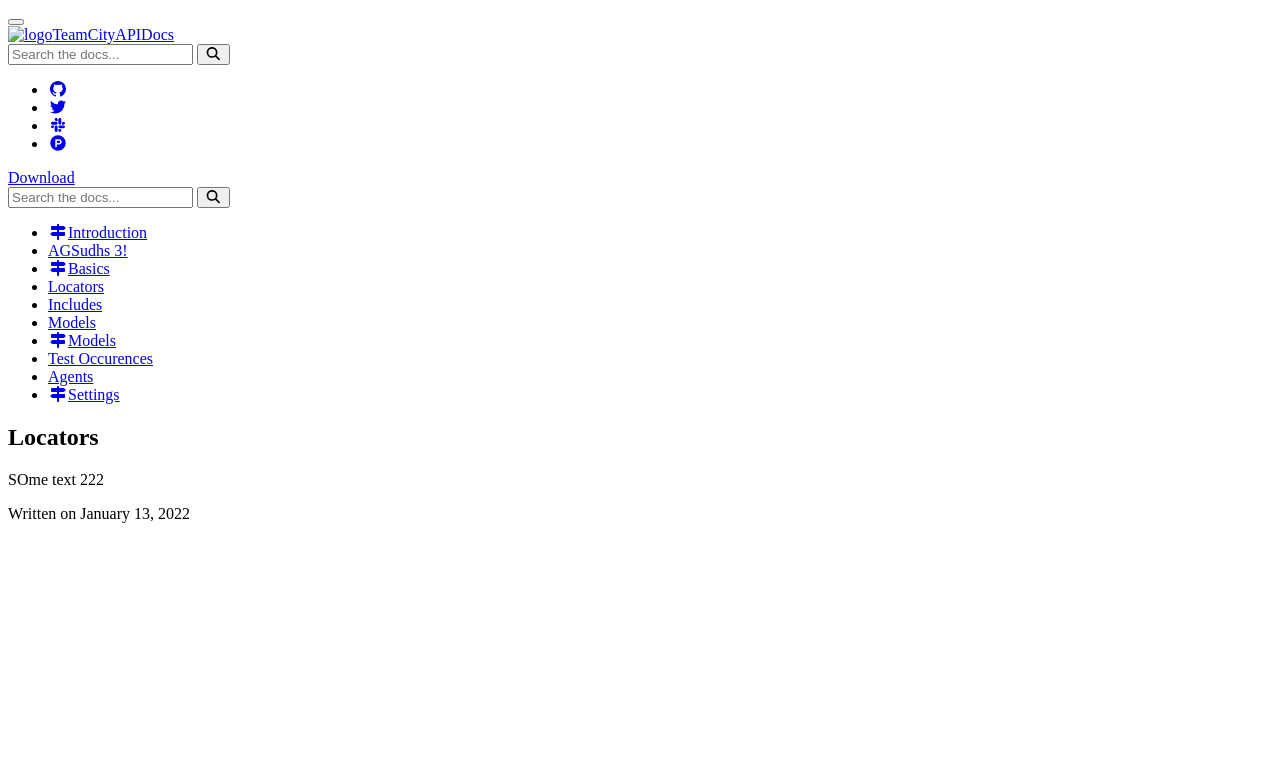
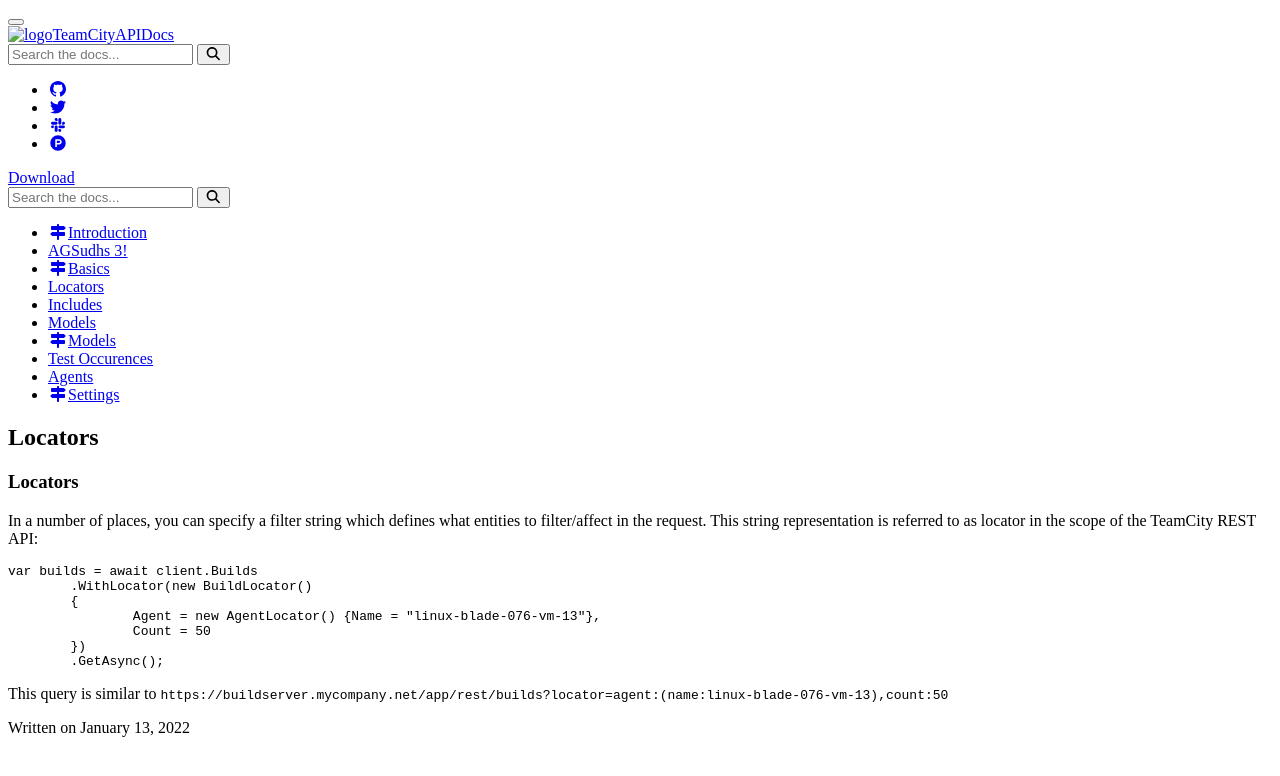
Before and after one commit to ISBronny/TeamCityAPI, a Jekyll site: the page built from docs/_posts/2022-01-13-basics-locators.md, in a window 1280 px wide. Shown: the top 776 px of the page. Built offline with Jekyll 4.4.1, drawn with Linux system fonts in a browser that asks for light colours; nearby versions of some CDN libraries; library files that are not in the unit come from our copies; comment, search, counter and statistics services are not loaded.

Commit message:
first text)

````diff
--- a/docs/_posts/2022-01-13-basics-locators.md
+++ b/docs/_posts/2022-01-13-basics-locators.md
@@ -3,5 +3,15 @@ layout: post
 title: Locators
 category: basics
 ---
-
-SOme text 222
+### Locators
+In a number of places, you can specify a filter string which defines what entities to filter/affect in the request. This string representation is referred to as locator in the scope of the TeamCity REST API:
+```csharp
+var builds = await client.Builds
+	.WithLocator(new BuildLocator()
+	{
+		Agent = new AgentLocator() {Name = "linux-blade-076-vm-13"},
+		Count = 50
+	})
+	.GetAsync();
+```
+This query is similar to `https://buildserver.mycompany.net/app/rest/builds?locator=agent:(name:linux-blade-076-vm-13),count:50`
````
Also changed, not shown: docs/_posts/2022-01-13-basic-models.md (+6 -2 lines), docs/_posts/2022-01-13-basics-includes.md (+52 -1 lines), docs/_posts/2022-01-13-intoduction.md (+11 -1 lines).
